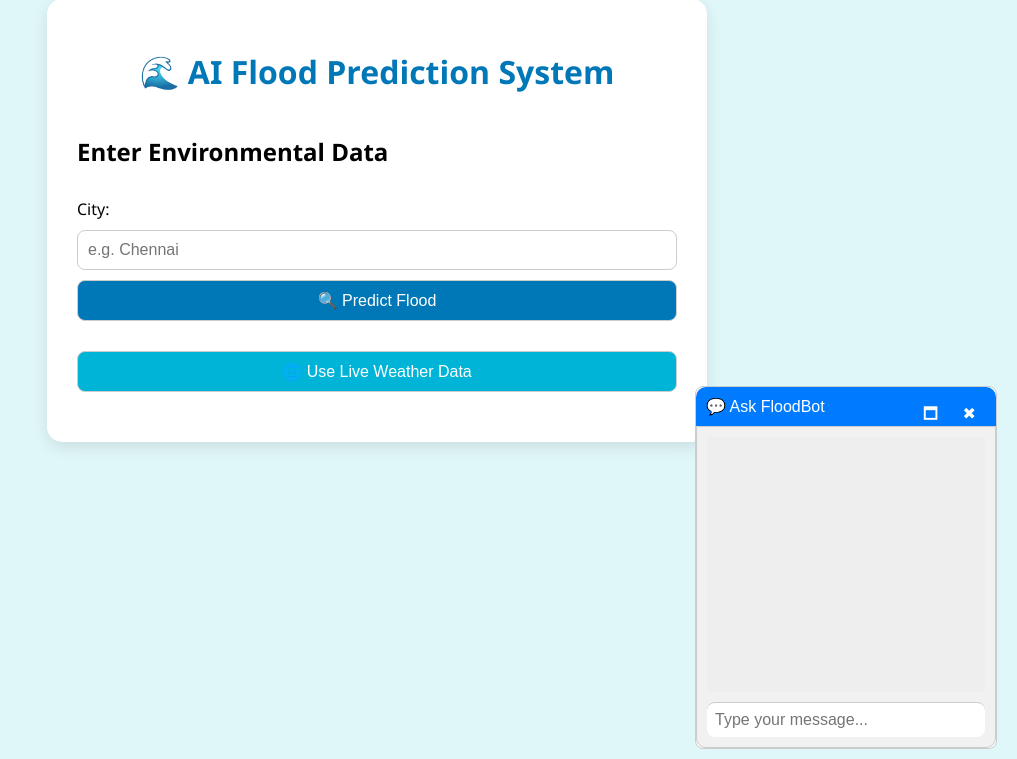
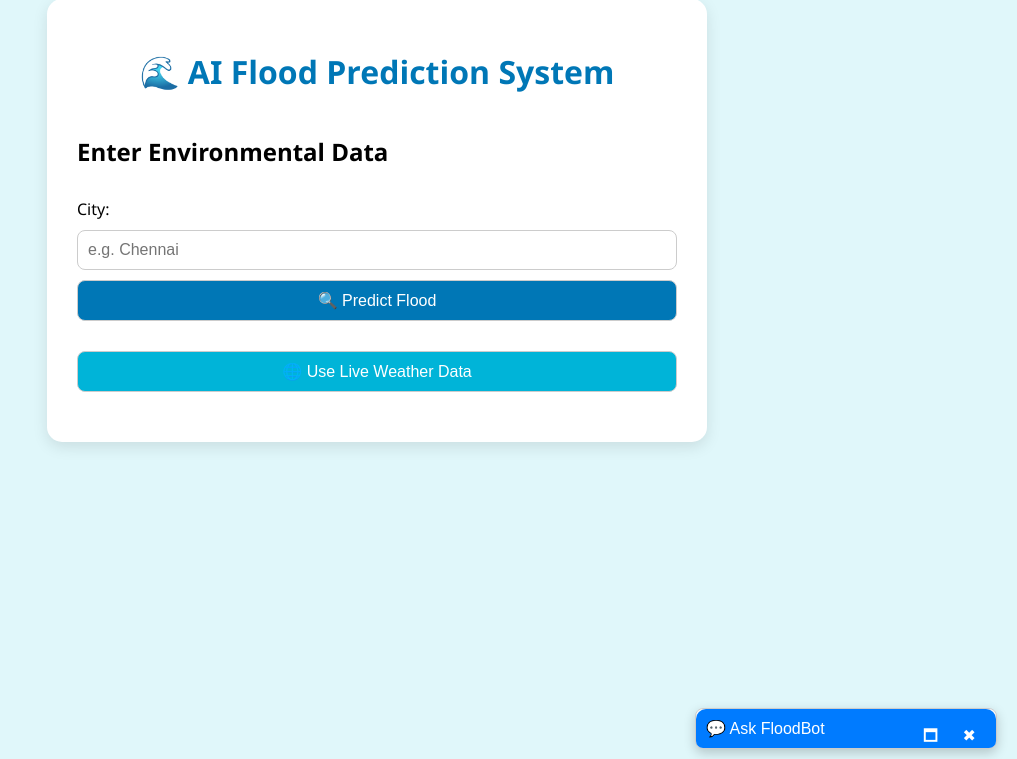
Before and after one commit to shashirajgupta/flood-predictor, a Flask app: page / in a window 1280 px wide. Shown: the part 41-800 px from the top of the page, without its empty margins (263-1280 px from the left). Run offline with Flask 3, Linux system fonts and the light colour scheme; parts of the project's set-up code (start-up, migrations or seed data) failed here and were passed over.

Commit message:
Update index.html

```diff
--- a/templates/index.html
+++ b/templates/index.html
@@ -56,6 +56,8 @@
   display: flex;
   flex-direction: column;
   overflow: hidden;
+  box-shadow: 0 4px 12px rgba(0,0,0,0.2);
+  transition: width 0.3s, height 0.3s;
 ">
   <div id="chat-header" style="
     background: #007bff;
@@ -67,15 +69,14 @@
     💬 Ask FloodBot
     <div style="position: absolute; right: 10px; top: 5px;">
       <button onclick="toggleMaximize(event)" style="border: none; background: transparent; color: white; font-size: 16px;">🗖</button>
-      <button onclick="closeChat()" style="border: none; background: transparent; color: white; font-size: 16px;">✖</button>
+      <button onclick="closeChat(event)" style="border: none; background: transparent; color: white; font-size: 16px;">✖</button>
     </div>
   </div>
 
   <div id="chat-body" style="
     display: none;
+    flex-direction: column;
     flex-grow: 1;
-    display: flex;
-    flex-direction: column;
     height: 300px;
   ">
     <div id="chat-log" style="
@@ -84,15 +85,18 @@
       padding: 10px;
       background: #eee;
     "></div>
-    <input type="text" id="chat-input" placeholder="Type your message..." onkeydown="handleChat(event)" style="
-      padding: 8px;
-      border: none;
-      border-top: 1px solid #ccc;
-      width: 100%;
-      box-sizing: border-box;
-    " />
+    <div style="border-top: 1px solid #ccc;">
+      <input type="text" id="chat-input" placeholder="Type your message..." onkeydown="handleChat(event)" style="
+        padding: 10px;
+        width: 100%;
+        border: none;
+        box-sizing: border-box;
+        font-size: 14px;
+      " />
+    </div>
   </div>
 </div>
+
 
 <script>
   let isMaximized = false;
@@ -103,30 +107,31 @@
   }
 
   function toggleMaximize(event) {
-  event.stopPropagation(); // Prevent triggering toggleChat
+  event.stopPropagation(); // Prevent toggle
   const container = document.getElementById("chatbot-container");
   const chatBody = document.getElementById("chat-body");
 
   if (!isMaximized) {
     container.style.width = "90vw";
     container.style.height = "80vh";
-    container.style.left = "auto";
-    container.style.right = "20px";
-    container.style.bottom = "10px";
-    container.style.top = "auto";
-    container.style.transform = "none";
-    chatBody.style.height = "calc(100% - 60px)";
-    chatBody.style.maxHeight = "none";
+    container.style.top = "10vh";
+    container.style.right = "5vw";
+    container.style.left = "5vw";
+    container.style.bottom = "auto";
+    chatBody.style.height = "calc(100% - 50px)";
     isMaximized = true;
   } else {
     container.style.width = "300px";
     container.style.height = "auto";
     container.style.bottom = "10px";
     container.style.right = "20px";
-    chatBody.style.maxHeight = "300px";
+    container.style.top = "auto";
+    container.style.left = "auto";
+    chatBody.style.height = "300px";
     isMaximized = false;
   }
 }
+
 
   function closeChat(event) {
     event.stopPropagation(); // Prevent triggering toggleChat
```
